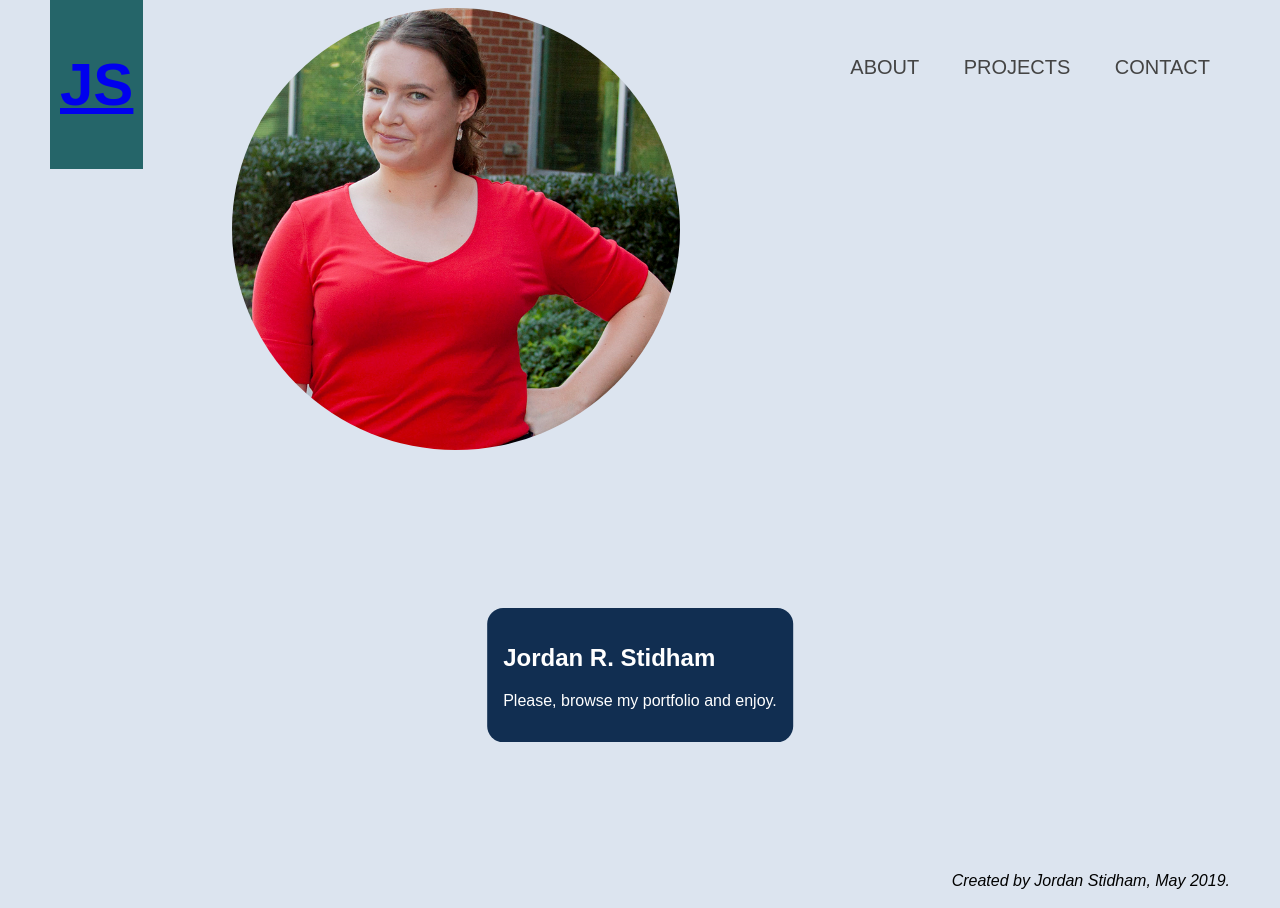
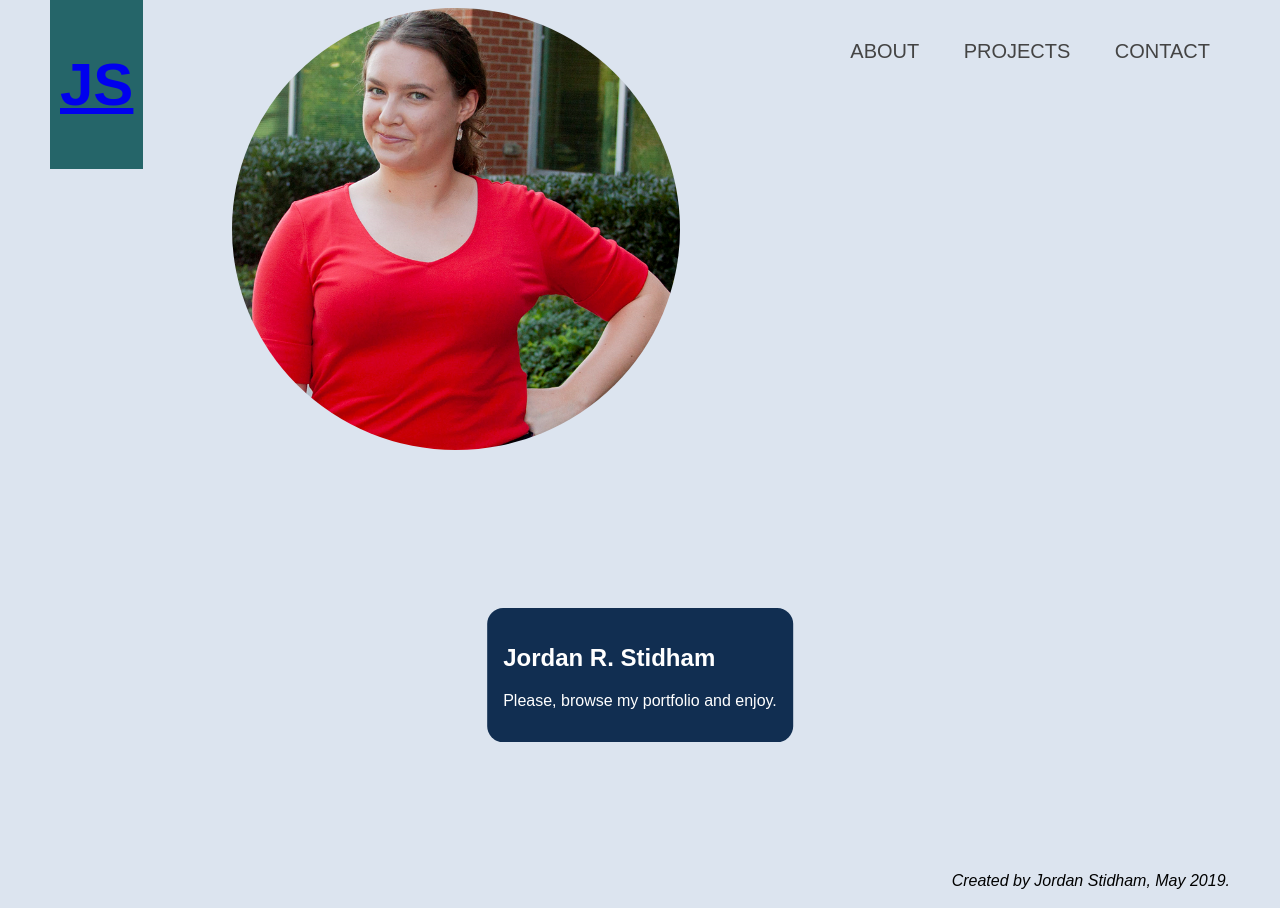
Before and after one commit to jordanstidham/PORTFOLIO, a Jekyll site: the page built from README.md, in a window 1280 px wide. Built offline with Jekyll 4.4.1, drawn with Linux system fonts in a browser that asks for light colours; our own code applies the rules of GitHub Pages for plain Markdown files.

Commit message:
Update main.css

```diff
--- a/css/main.css
+++ b/css/main.css
@@ -30,6 +30,8 @@ body {
     top: 10px;
 }
 .nav ul {
+    display: inline;
+    margin: 0;
     padding: 0;
     list-style: none;
     position: relative;
@@ -77,7 +79,7 @@ address {
 /* The subnavigation menu */
 .nav ul li ul {
     display: none;
-    width: 200px;
+    width: 100px;
     list-style-tye: none;
     position: absolute;
     text-align: left;
```
